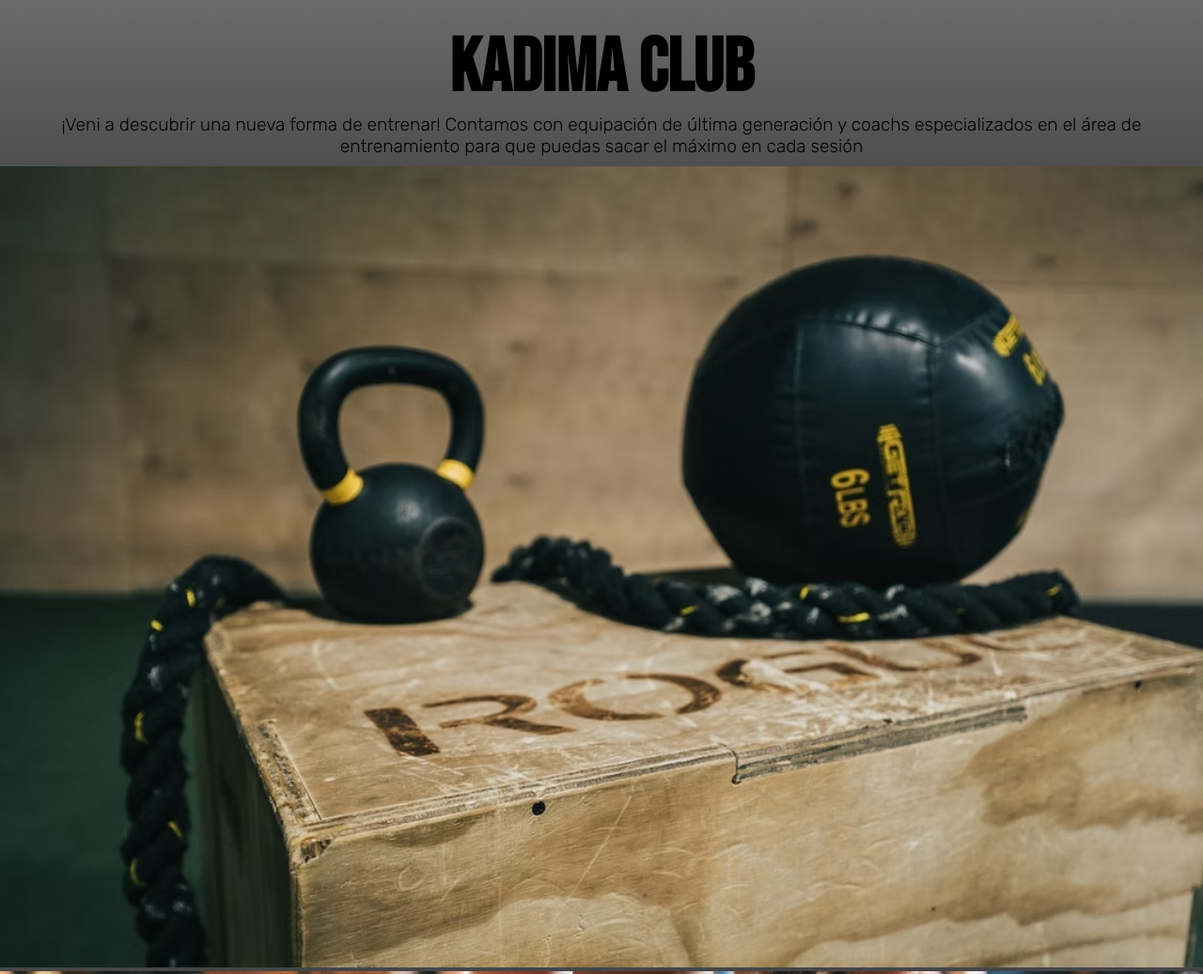
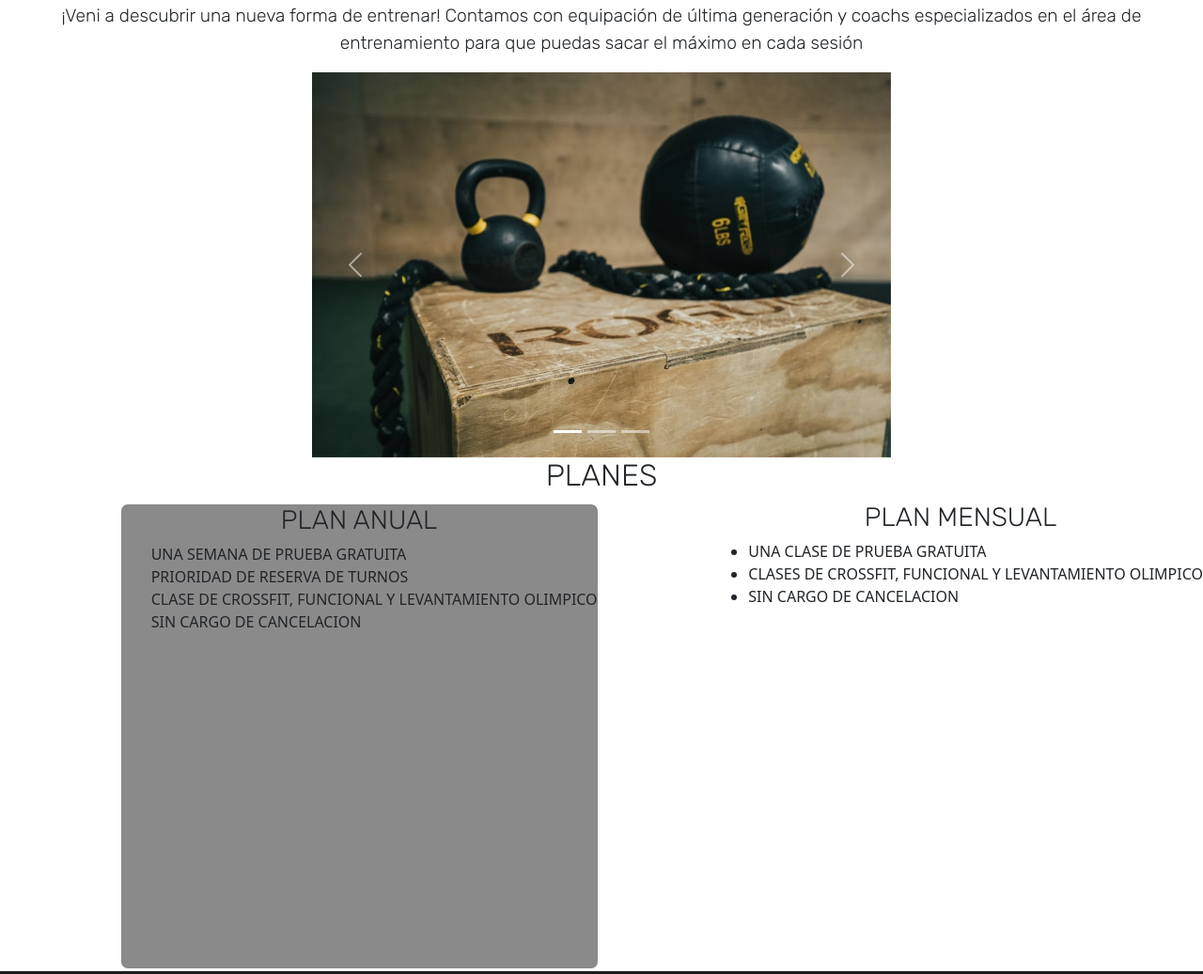
Before and after one commit to MarianoEzequielGodoy/PreEntrega2-MarianoGodoy, a website: page index.html in a window 1280 px wide. Shown: the part 133-1170 px from the top of the page at 94% size. Drawn offline with nearby package versions, Linux system fonts and the light colour scheme.

Commit message:
estoy diseñando mejor el home

```diff
--- a/index.html
+++ b/index.html
@@ -9,10 +9,11 @@
     <link rel="icon" type="image/png" sizes="16x16" href="./assets/img/favicon-16x16.png">
     <link href="https://unpkg.com/aos@2.3.1/dist/aos.css" rel="stylesheet">
     <link rel="stylesheet" href="./css/style.css">
+    <link href="https://cdn.jsdelivr.net/npm/bootstrap@5.2.2/dist/css/bootstrap.min.css" rel="stylesheet" integrity="sha384-Zenh87qX5JnK2Jl0vWa8Ck2rdkQ2Bzep5IDxbcnCeuOxjzrPF/et3URy9Bv1WTRi" crossorigin="anonymous">
     <title>Kadima Club</title>
 </head>
 <body class="contenedorGrid">
-    <header class="headerGrid">
+    <header class="container-fluid headerGrid">
         <nav>
             <a href="#">
                 <img src="./assets/img/favicon-32x32.png" alt="">
@@ -31,15 +32,54 @@
             <p>¡Veni a descubrir una nueva forma de entrenar! Contamos con equipación de última generación y coachs especializados en el área de entrenamiento para que puedas sacar el máximo en cada sesión</p>
         </section>
     </main>
-    <section class="imagenCarousel">
-        <div>
-            <img class="banner1" src="./assets/img/banner1(1).jpg" alt="">
+    <section class="container-fluid w-50 h-50">
+        <div id="carouselExampleIndicators" class="carousel slide" data-bs-ride="true">
+            <div class="carousel-indicators">
+              <button type="button" data-bs-target="#carouselExampleIndicators" data-bs-slide-to="0" class="active" aria-current="true" aria-label="Slide 1"></button>
+              <button type="button" data-bs-target="#carouselExampleIndicators" data-bs-slide-to="1" aria-label="Slide 2"></button>
+              <button type="button" data-bs-target="#carouselExampleIndicators" data-bs-slide-to="2" aria-label="Slide 3"></button>
+            </div>
+            <div class="carousel-inner">
+              <div class="carousel-item active">
+                <img src="./assets/img/banner1(1).jpg" class="d-block w-100" alt="...">
+              </div>
+              <div class="carousel-item">
+                <img src="./assets/img/banner2(1).jpg" class="d-block w-100" alt="...">
+              </div>
+              <div class="carousel-item">
+                <img src="./assets/img/banner3(1).jpg" class="d-block w-100" alt="...">
+              </div>
+            </div>
+            <button class="carousel-control-prev" type="button" data-bs-target="#carouselExampleIndicators" data-bs-slide="prev">
+              <span class="carousel-control-prev-icon" aria-hidden="true"></span>
+              <span class="visually-hidden">Previous</span>
+            </button>
+            <button class="carousel-control-next" type="button" data-bs-target="#carouselExampleIndicators" data-bs-slide="next">
+              <span class="carousel-control-next-icon" aria-hidden="true"></span>
+              <span class="visually-hidden">Next</span>
+            </button>
+          </div>
+    </section>
+    <section>
+        <h2>PLANES</h2>
+    </section>
+    <section class="d-flex">
+        <div class="planAnual">
+            <h3>PLAN ANUAL</h3>
+            <ul class="listaPlanes">
+                <li>UNA SEMANA DE PRUEBA GRATUITA</li>
+                <li>PRIORIDAD DE RESERVA DE TURNOS</li>
+                <li>CLASE DE CROSSFIT, FUNCIONAL Y LEVANTAMIENTO OLIMPICO</li>
+                <li>SIN CARGO DE CANCELACION</li>
+            </ul>
         </div>
-        <div>
-            <img class="banner2" src="./assets/img/banner2(1).jpg" alt="">
-        </div>
-        <div>
-            <img class="banner3" src="./assets/img/banner3(1).jpg" alt="">
+        <div class="planMensual">
+            <h3>PLAN MENSUAL</h3>
+            <ul>
+                <li>UNA CLASE DE PRUEBA GRATUITA</li>
+                <li>CLASES DE CROSSFIT, FUNCIONAL Y LEVANTAMIENTO OLIMPICO</li>
+                <li>SIN CARGO DE CANCELACION</li>
+            </ul>
         </div>
     </section>
     <footer class="footer">
@@ -67,5 +107,7 @@
     <script>
         AOS.init();
     </script>
+    <script src="https://cdn.jsdelivr.net/npm/@popperjs/core@2.11.6/dist/umd/popper.min.js" integrity="sha384-oBqDVmMz9ATKxIep9tiCxS/Z9fNfEXiDAYTujMAeBAsjFuCZSmKbSSUnQlmh/jp3" crossorigin="anonymous"></script>
+    <script src="https://cdn.jsdelivr.net/npm/bootstrap@5.2.2/dist/js/bootstrap.min.js" integrity="sha384-IDwe1+LCz02ROU9k972gdyvl+AESN10+x7tBKgc9I5HFtuNz0wWnPclzo6p9vxnk" crossorigin="anonymous"></script>
 </body>
 </html>
--- a/scss/layout/_main-index.scss
+++ b/scss/layout/_main-index.scss
@@ -1,4 +1,4 @@
-.contenedorGrid{
+/*.contenedorGrid{
     display:grid;
     grid-template-columns: auto auto auto;
     grid-template-rows: auto auto auto auto;
@@ -38,4 +38,14 @@
 .footer{
     grid-column: 1/4;
     grid-row: 4/5;
+}*/
+.planAnual{
+    margin: auto;
+    height: 500px;
+    border: solid white;
+    background-color: rgba(75, 74, 74, 0.644);
+    border-radius: 10px;
+    .listaPlanes{
+        list-style: none;
+    }
 }
--- a/scss/utilities/_variables.scss
+++ b/scss/utilities/_variables.scss
@@ -1,3 +1,3 @@
-$background-principal: linear-gradient(grey,black);
+$background-principal: white;
 $fuente-principal: Bebas Neue;
 $fuente-secundaria: Rubik;
```
Also changed, not shown: css/style.css.
